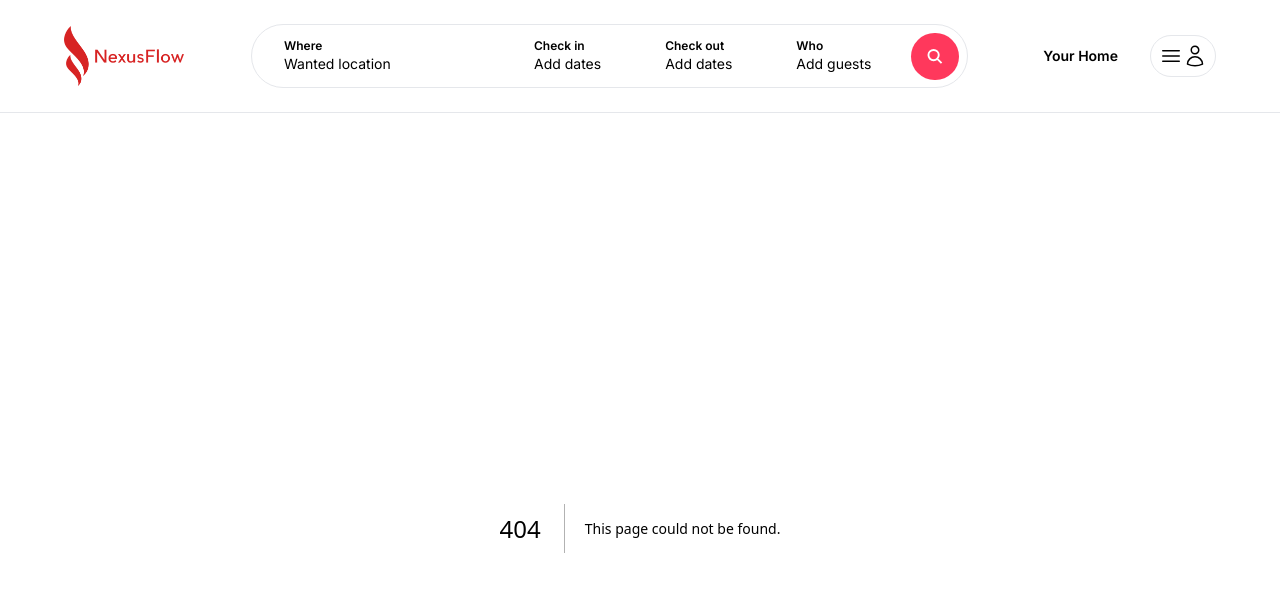
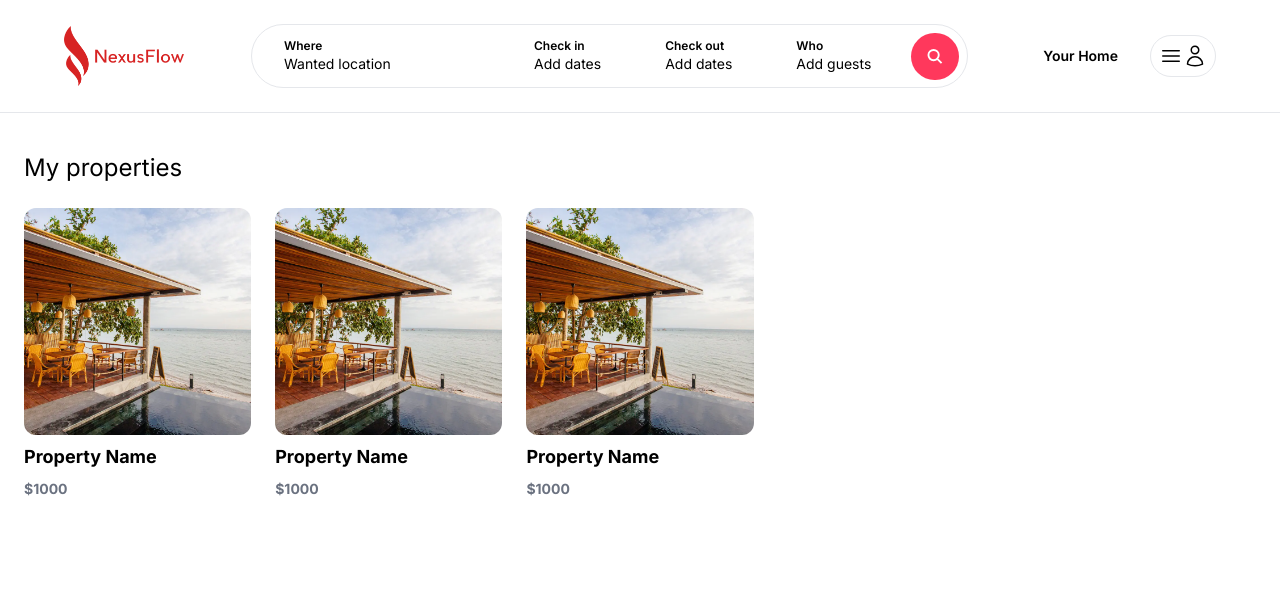
Before and after one commit to MeetkumarChavda/NexusFlow, a Next.js app in the folder nexusflow-front/: page /myproperties in a window 1280 px wide. Before the commit this address had no page. Shown: the top 592 px of the page. Built offline with nearby package versions, Linux system fonts and the light colour scheme.

Commit message:
feat: My Property page added

```diff
--- /dev/null
+++ b/nexusflow-front/app/myproperties/page.tsx
@@ -0,0 +1,13 @@
+import PropertyList from "../components/properties/PropertyList";
+
+const MyPropertiesPage = () => {
+    return (
+        <main className="max-w-[1500px] mx-auto px-6 pb-6">
+            <h1 className="my-6 text-2xl">My properties</h1>
+            <div className="mt-4 grid grid-cols-1 md:grid-cols-3 lg:grid-cols-5 gap-6">
+                <PropertyList />
+            </div>
+        </main>
+    )
+}
+export default MyPropertiesPage;
```
